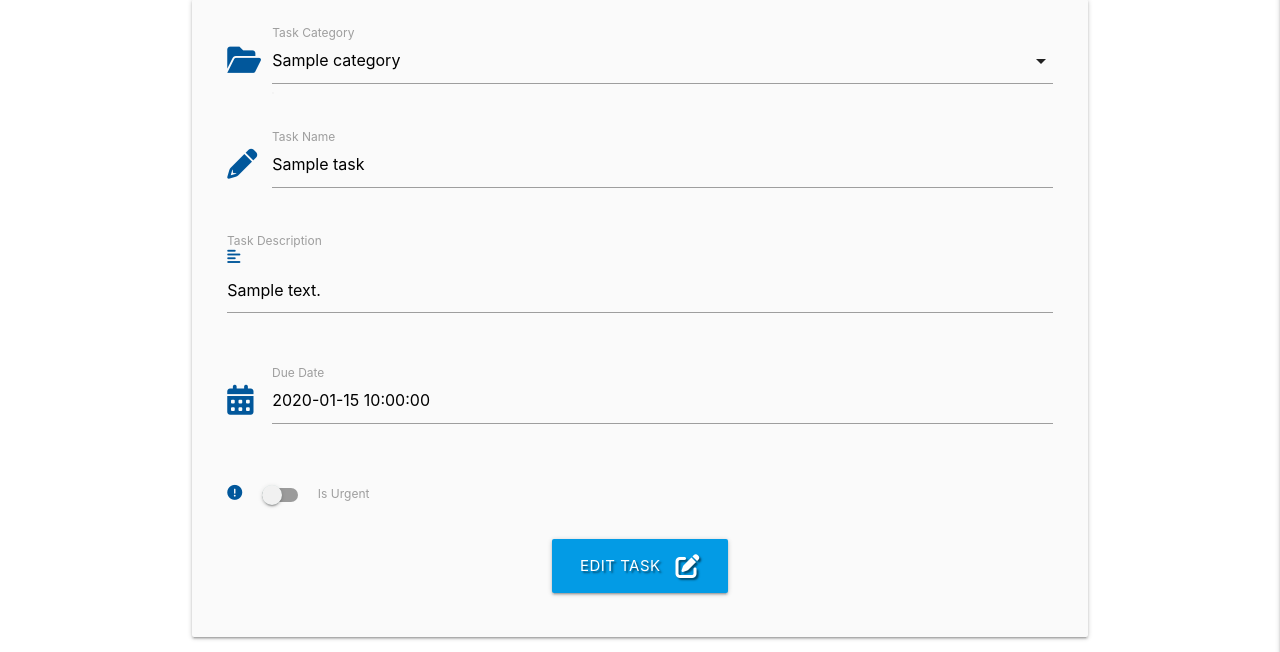
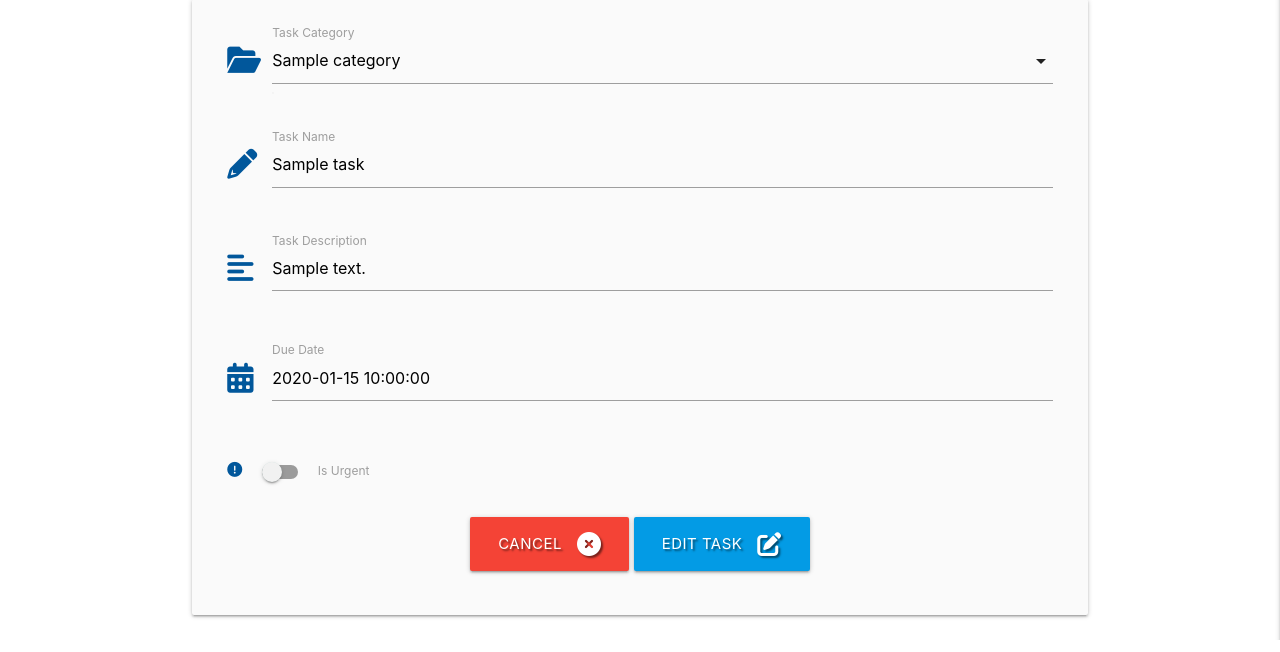
Before and after one commit to 78Istvan/mini-project, a Flask app: template templates/edit_task.html in a window 1280 px wide. Shown: the part 160-812 px from the top of the page. Run offline with Flask 2, Linux system fonts and the light colour scheme; the template is opened without the code that fills it: most values are stand-ins (such as "Sample title", 1, 10 or a date in 2020); some libraries are stand-ins or nearby versions.

Commit message:
Bind data to the Edit Task form

```diff
--- a/templates/edit_task.html
+++ b/templates/edit_task.html
@@ -12,10 +12,10 @@
                     <select id="category_name" name="category_name" class="validate" required>
                       <option value="" disabled>Choose Category</option>
                       {% for category in categories %}
-                        {% if category.category_name == task.task_name %}
-                        <option value="{{ category.category_name }}" selected>{{ category.category_name }}</option>
+                        {% if category.category_name == task.category_name %}
+                            <option value="{{ category.category_name }}" selected>{{ category.category_name }}</option>
                         {% else %}
-                      <option value="{{ category.category_name }}">{{ category.category_name }}</option>
+                            <option value="{{ category.category_name }}">{{ category.category_name }}</option>
                         {% endif %}
                       {% endfor %}
                      </select>
@@ -34,7 +34,7 @@
           <!--task description-->
           <div class="row">
               <div class="input-field col s12">
-                 <i class="fas fa-align-left light-blue-text text-darken-4"></i>
+                 <i class="fas fa-align-left prefix light-blue-text text-darken-4"></i>
                  <textarea id="task_description" name="task_description" minlength="5"
                         maxlength="200" class="materialize-textarea" required>
                         {{- task.task_description -}}
@@ -70,6 +70,9 @@
           <!--submit button-->
           <div class="row">
               <div class="col s12 center-align">
+                <!--cancell button-->
+                <a href="{{ url_for('get_tasks') }}" class="href btn-large red text-shadow">
+                    Cancel <i class="fas fa-times-circle right"></i></a>
                 <button type="submit" class="btn-large light-blue darken-1 text-shadow">
                     Edit Task <i class="fas fa-edit right"></i>
                 </button>
```
